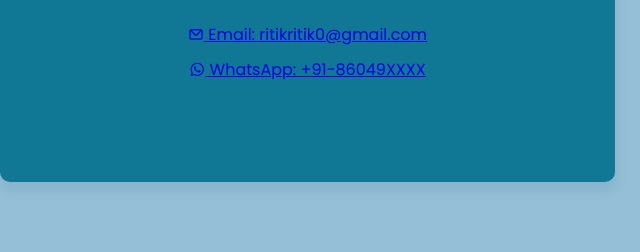
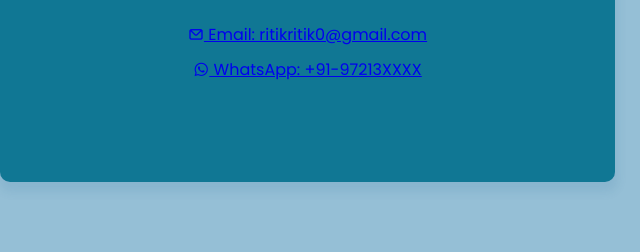
Before and after one commit to Hello-Hos/Portfolio, a plain HTML site: page index.html in a window 1280 px wide. Shown: the part 2333-2585 px from the top of the page, 0-640 px from the left. Drawn offline with nearby package versions, Linux system fonts and the light colour scheme.

Commit message:
Update index.html

```diff
--- a/index.html
+++ b/index.html
@@ -222,7 +222,7 @@
                 <div class="contact-info">
                     <h2>Find Me <i class="uil uil-corner-right-down"></i></h2>
                     <p><a href= "mailto:ritikritik0@gmail.com" target="_blank" ><i class="uil uil-envelope"></i> Email: ritikritik0@gmail.com</p></a>
-                    <p><a href="https://wa.me/918604901847" target="_blank"><i class="uil uil-whatsapp"></i> WhatsApp: +91-86049XXXX</p></a>
+                    <p><a href="https://wa.me/919721338133" target="_blank"><i class="uil uil-whatsapp"></i> WhatsApp: +91-97213XXXX</p></a>
                 </div>
              </div>
              <div class="col">
```
